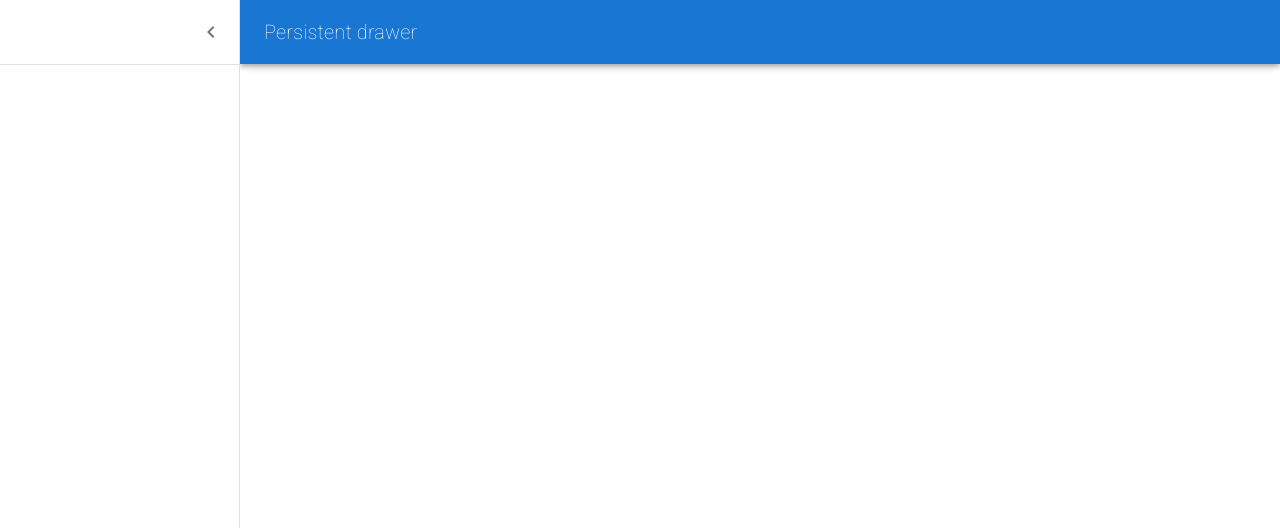
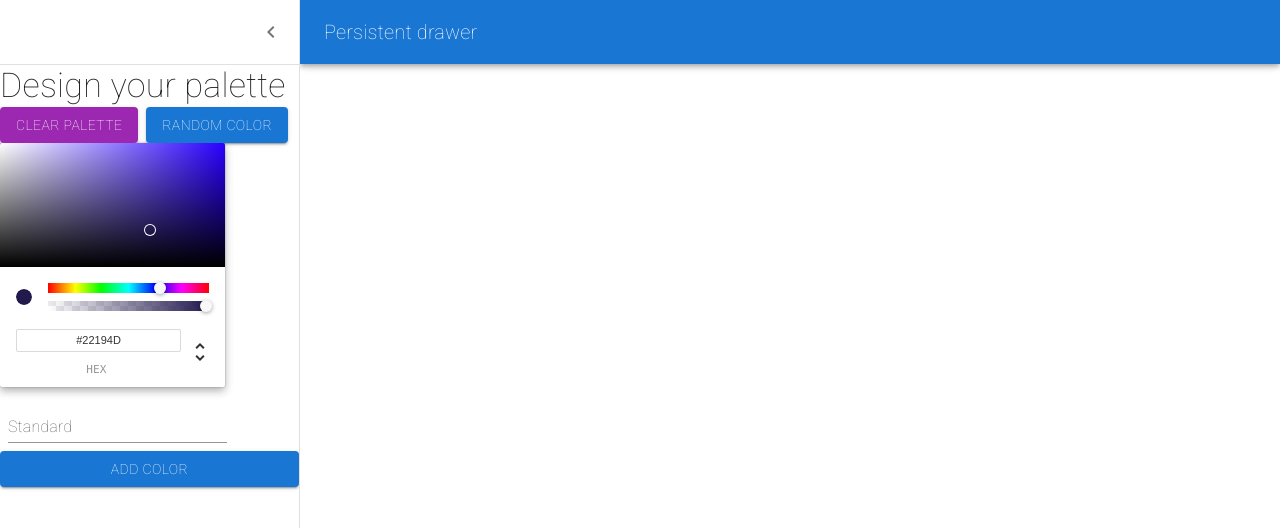
Before and after one commit to AndyK888/colors-app, a React (Create React App) app: page /palette/new in a window 1280 px wide. Both pictures are taken after a click on the button "open drawer". Shown: the top 528 px of the page. Built offline with nearby package versions, Linux system fonts and the light colour scheme.

Commit message:
add colorpicker and buttons to drawer

```diff
--- a/package.json
+++ b/package.json
@@ -15,6 +15,7 @@
     "chroma-js": "^2.4.2",
     "rc-slider": "^10.1.1",
     "react": "^18.2.0",
+    "react-color": "^2.19.3",
     "react-copy-to-clipboard": "^5.1.0",
     "react-dom": "^18.2.0",
     "react-jss": "^10.10.0",
--- a/src/NewPaletteForm.js
+++ b/src/NewPaletteForm.js
@@ -10,8 +10,11 @@ import Divider from "@mui/material/Divider";
 import IconButton from "@mui/material/IconButton";
 import MenuIcon from "@mui/icons-material/Menu";
 import ChevronLeftIcon from "@mui/icons-material/ChevronLeft";
-
-const drawerWidth = 240;
+import { ChromePicker } from "react-color";
+import Stack from "@mui/material/Stack";
+import Button from "@mui/material/Button";
+import TextField from "@mui/material/TextField";
+const drawerWidth = 300;
 const Main = styled("main", { shouldForwardProp: (prop) => prop !== "open" })(
   ({ theme, open }) => ({
     flexGrow: 1,
@@ -107,6 +110,29 @@ export default function NewPaletteForm() {
           </IconButton>
         </DrawerHeader>
         <Divider />
+        <Typography variant="h4">Design your palette</Typography>
+        <Stack spacing={1} direction="row">
+          <Button variant="contained" color="secondary">
+            Clear Palette
+          </Button>
+          <Button variant="contained" color="primary">
+            Random Color
+          </Button>
+        </Stack>
+        <ChromePicker onChangeComplete={(newColor) => console.log(newColor)} />
+        <Box
+          component="form"
+          sx={{
+            "& > :not(style)": { m: 1, width: "25ch" },
+          }}
+          noValidate
+          autoComplete="off"
+        >
+          <TextField id="standard-basic" label="Standard" variant="standard" />
+        </Box>
+        <Button variant="contained" color="primary">
+          Add Color
+        </Button>
       </Drawer>
       <Main open={open}>
         <DrawerHeader />
```
Also changed, not shown: 1 other file (tests, documents, lock files or other folders).
